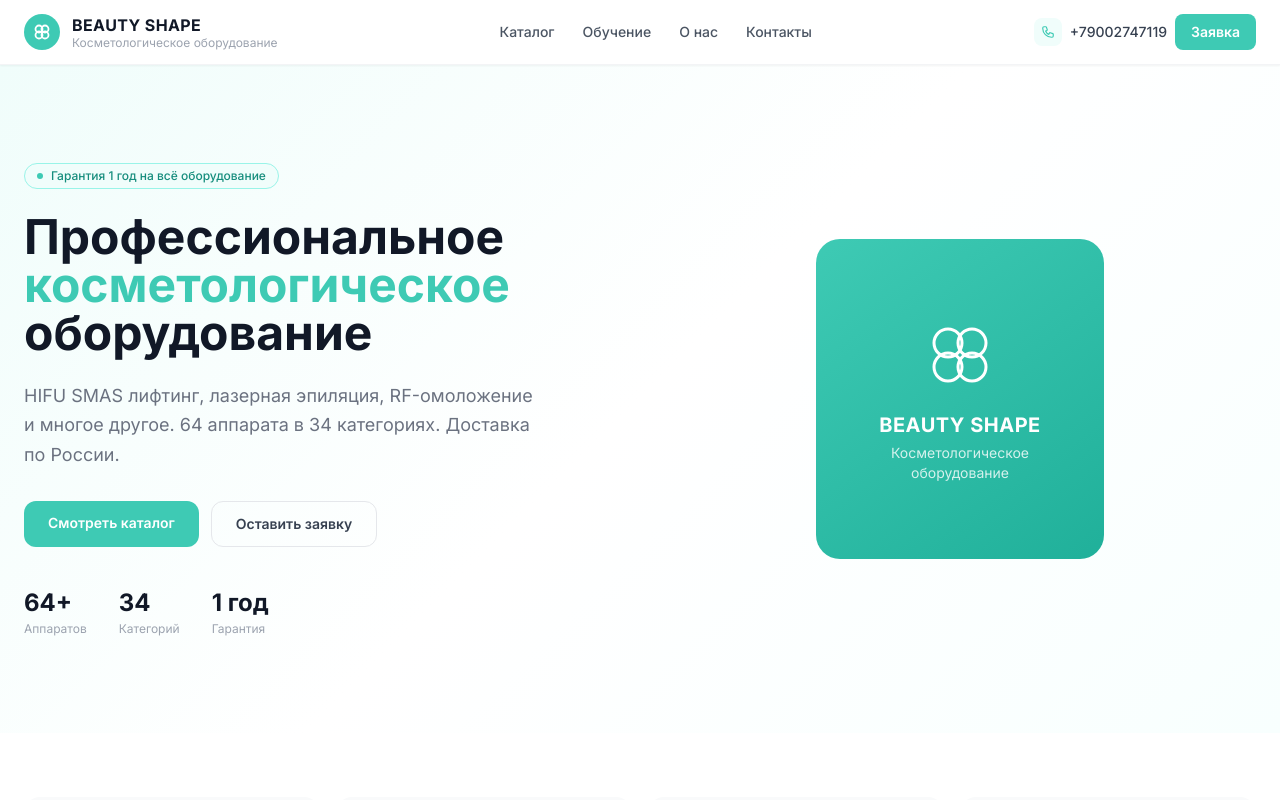
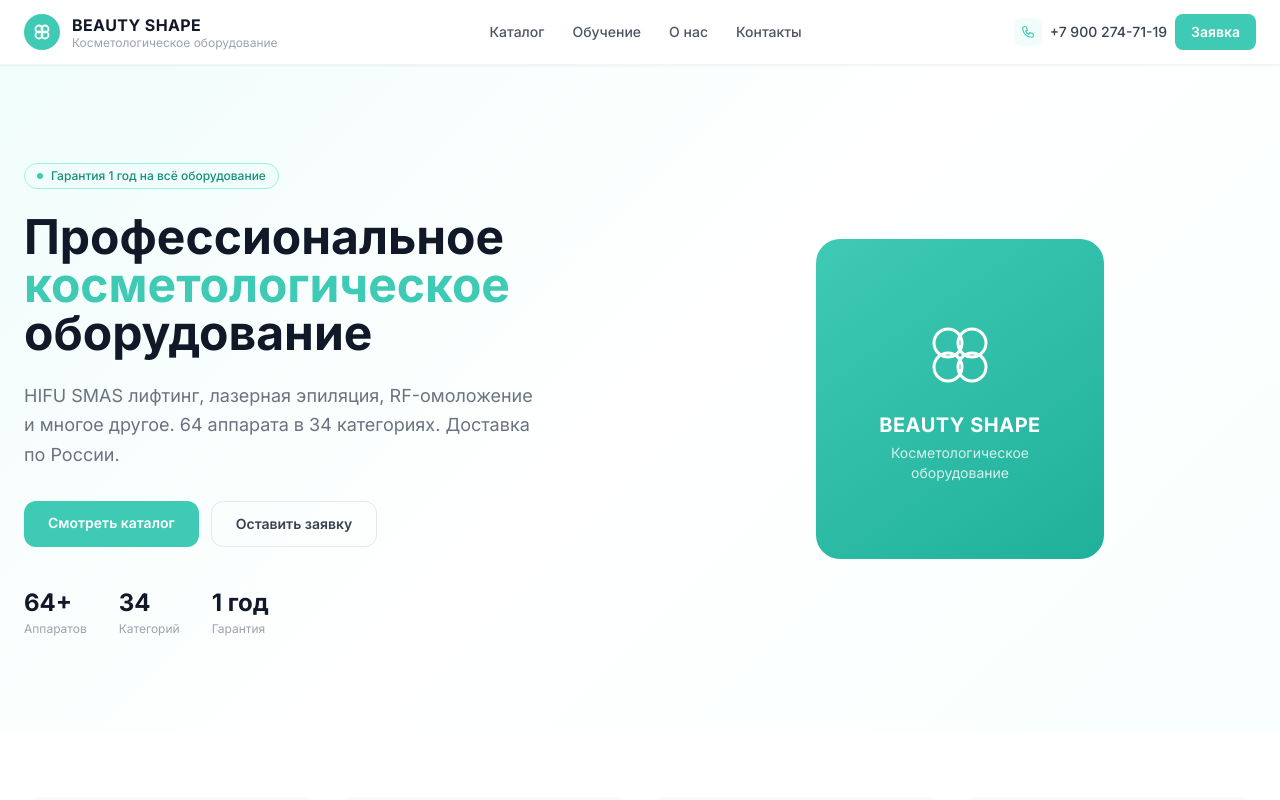
Before and after one commit to Khusrav-afk/Beauty-Shape, a Next.js app: page / in a window 1280 px wide. Shown: the top 800 px of the page. Built offline with nearby package versions, Linux system fonts and the light colour scheme.

Commit message:
Update Header.js

```diff
--- a/components/Header.js
+++ b/components/Header.js
@@ -3,6 +3,7 @@
 import Link from 'next/link'
 
 const PHONE = '+79002747119'
+const PHONE_DISPLAY = '+7 900 274-71-19'
 
 export default function Header() {
   const [mobileOpen, setMobileOpen] = useState(false)
@@ -55,7 +56,7 @@
                     <path strokeLinecap="round" strokeLinejoin="round" strokeWidth={2} d="M3 5a2 2 0 012-2h3.28a1 1 0 01.948.684l1.498 4.493a1 1 0 01-.502 1.21l-2.257 1.13a11.042 11.042 0 005.516 5.516l1.13-2.257a1 1 0 011.21-.502l4.493 1.498a1 1 0 01.684.949V19a2 2 0 01-2 2h-1C9.716 21 3 14.284 3 6V5z"/>
                   </svg>
                 </span>
-                <span className="hidden lg:block">{PHONE}</span>
+                <span className="hidden lg:block">{PHONE_DISPLAY}</span>
               </a>
               <button onClick={() => setModalOpen(true)}
                 className="px-4 py-2 rounded-lg text-sm font-semibold text-white transition-all duration-200 hover:opacity-90 hover:shadow-md hover:-translate-y-0.5 active:scale-95"
@@ -85,7 +86,7 @@
                 </Link>
               ))}
               <a href={`tel:${PHONE}`} className="flex items-center gap-3 px-3 py-3 text-sm font-semibold rounded-lg transition-all hover:bg-teal-50" style={{color:'#3ECAB4'}}>
-                <span>📞</span>{PHONE}
+                <span>📞</span>{PHONE_DISPLAY}
               </a>
             </div>
           )}
```
